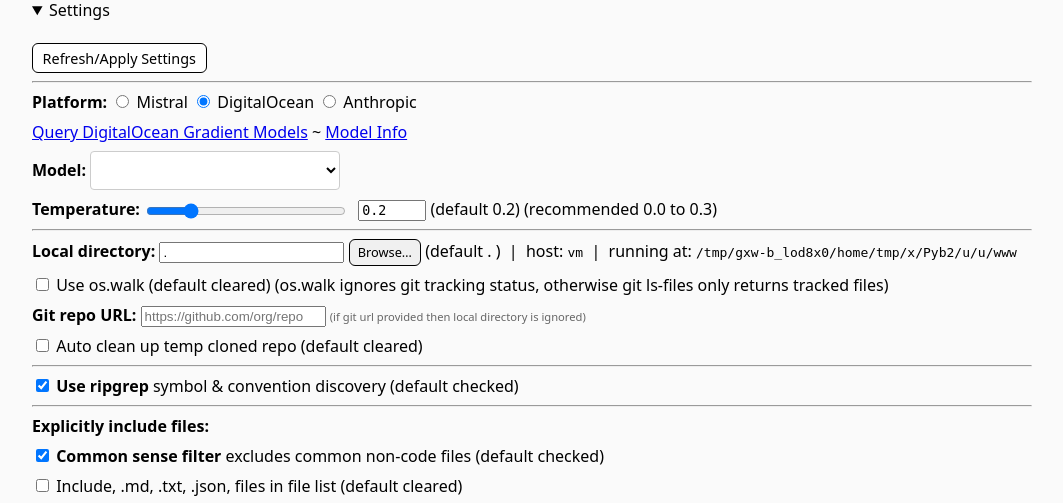
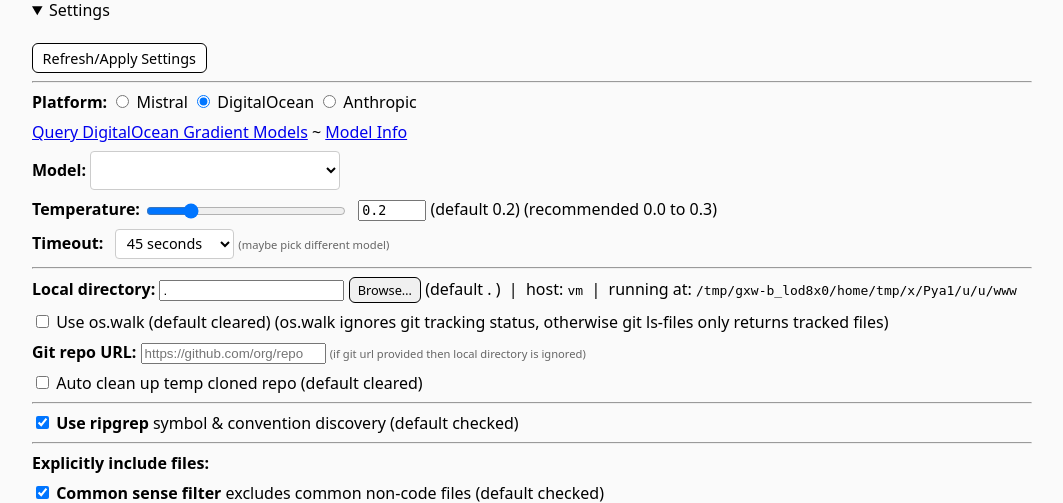
Before and after one commit to zake8/codez, a Flask app: page /ui in a window 1280 px wide. Shown: the part 127-630 px from the top of the page, without its empty margins (108-1171 px from the left). Run offline with Flask 3, Linux system fonts and the light colour scheme; lists and menus that the app fills with data are empty.

Commit message:
add 180 and 360 sec timeout selections

```diff
--- a/app/routes.py
+++ b/app/routes.py
@@ -108,7 +108,7 @@ def ui() -> Any:
     save_responses = False  # default False
     auto_clean_temp = False  # default False
     custom_system_prompt = ""  # should start blank
-    timeout = 45  # 45 or 90 # default 45
+    timeout = 45  # 45 or 90 or 180 or 360 # default 45
     file_tree: Dict[str, Any] = {}  # will need to refresh
     cost = 0.0  # should start zero
     git_repo_url = ""  # should start blank
@@ -606,6 +606,10 @@ def call_devstral(
             timeout_values = (6, 39)
         case 90:
             timeout_values = (13, 77)
+        case 180:
+            timeout_values = (25, 155)
+        case 360:
+            timeout_values = (40, 320)
         case _:
             timeout_values = (5, 30)
     try:
@@ -754,6 +758,10 @@ def call_anthropic(
                 timeout_values = (6, 39)
             case 90:
                 timeout_values = (13, 77)
+            case 180:
+                timeout_values = (25, 155)
+            case 360:
+                timeout_values = (40, 320)
             case _:
                 timeout_values = (5, 30)
 
--- a/app/templates/ui.html
+++ b/app/templates/ui.html
@@ -113,16 +113,14 @@
              (default 0.2) (recommended 0.0 to 0.3)
           </label>
 
-          {% if platform_choice == "mistral" %}
           <label>
             <strong>Timeout:</strong> <select name="timeout" id="timeout-select" class="timeout-select">
               <option value="45" {% if timeout == 45 %}selected{% endif %}>45 seconds</option>
               <option value="90" {% if timeout == 90 %}selected{% endif %}>90 seconds</option>
+              <option value="300" {% if timeout == 300 %}selected{% endif %}>300 seconds</option>
             </select>
             <span class="timeout-hint">(maybe pick different model)</span>
           </label>
-          {% endif %}
-
           <hr>
           <label>
             <strong>Local directory:</strong>
```
Lines whose indentation alone changed are shown as unchanged.
